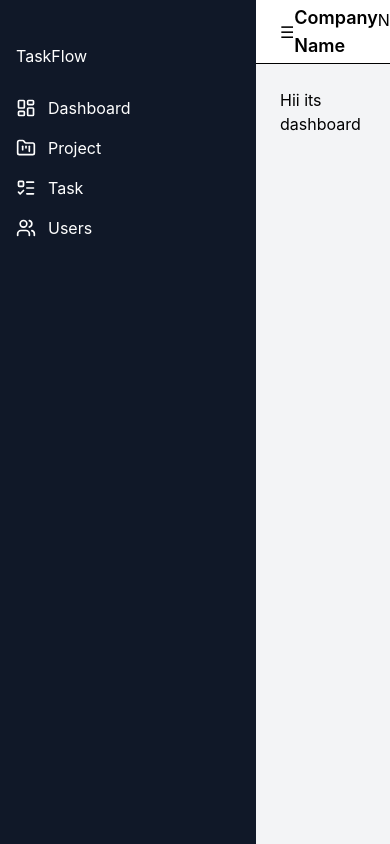
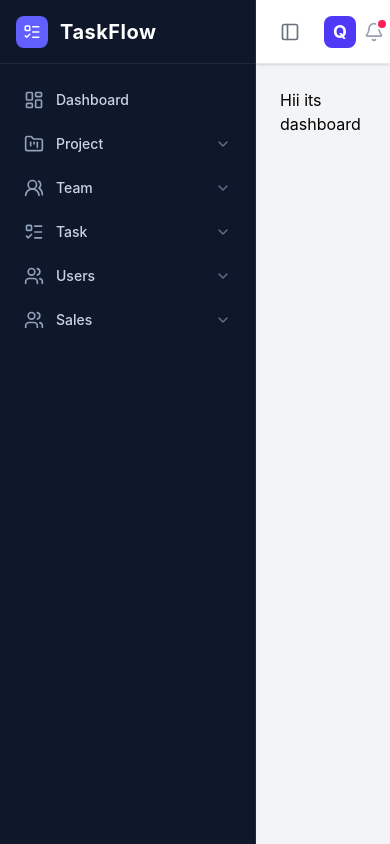
Before and after one commit to tekwing/project_management_system, a React (Vite) app in the folder frontend/: page / in a window 390 px wide. Built offline with nearby package versions, Linux system fonts and the light colour scheme.

Commit message:
update Header & sidebar Ui

```diff
--- a/frontend/src/components/layout/Header.tsx
+++ b/frontend/src/components/layout/Header.tsx
@@ -1,3 +1,4 @@
+import { Menu, Bell, Search, PanelLeft } from 'lucide-react';
 
 type HeaderProps = {
     collapsed: boolean;
@@ -5,31 +6,68 @@ type HeaderProps = {
 };
 
 export default function Header({
-        collapsed,
-        onToggle,
-    }: HeaderProps){
-    return(
-        <header className="flex items-center justify-between h-16 px-6 border-b bg-white">
-            {/* Left Section */}
-            <button onClick={onToggle}>
-                ☰
-            </button>
+    collapsed,
+    onToggle,
+}: HeaderProps) {
+    return (
+        <header className="flex items-center justify-between h-16 px-4 sm:px-6 border-b border-gray-200 bg-white sticky top-0 z-30 shadow-sm">
 
-            <div className="text-lg font-semibold">
-                Company Name
+            {/* Left Section: Menu Toggle & Brand */}
+            <div className="flex items-center gap-4">
+                <button
+                    onClick={onToggle}
+                    aria-label="Toggle Sidebar"
+                    className="p-2 text-gray-500 hover:text-indigo-600 hover:bg-indigo-50 rounded-lg transition-colors focus:outline-none focus:ring-2 focus:ring-indigo-500"
+                >
+                    {/* Switch icon based on collapsed state */}
+                    {collapsed ? <Menu size={20} /> : <PanelLeft size={20} />}
+                </button>
+
+                {/* Brand Logo / Name */}
+                <div className="flex items-center gap-2">
+                    <div className="flex items-center justify-center w-8 h-8 bg-indigo-600 rounded-lg">
+                        <span className="text-white font-bold text-lg leading-none">Q</span>
+                    </div>
+                    {/* Hidden on very small mobile screens, visible on small+ */}
+                    <span className="text-xl font-bold text-gray-900 hidden sm:block">
+                        Quantum
+                    </span>
+                </div>
             </div>
 
-            {/* Right Section */}
-            <div className="flex items-center gap-4">
-                <button>
-                    Notification Icon
+            {/* Right Section: Actions & Profile */}
+            <div className="flex items-center gap-3 sm:gap-5">
+
+                {/* Global Search Icon (Optional, common in headers) */}
+                <button className="p-2 text-gray-400 hover:text-gray-600 hover:bg-gray-100 rounded-full transition-colors hidden sm:block">
+                    <Search size={20} />
                 </button>
 
-                <button>
-                    Profile Icon
+                {/* Notification Bell with Badge */}
+                <button className="relative p-2 text-gray-400 hover:text-gray-600 hover:bg-gray-100 rounded-full transition-colors">
+                    <Bell size={20} />
+                    {/* Unread notification indicator (the little red dot) */}
+                    <span className="absolute top-1.5 right-1.5 block h-2 w-2 rounded-full bg-rose-500 ring-2 ring-white" />
                 </button>
+
+                {/* Vertical Divider */}
+                <div className="h-6 w-px bg-gray-200 hidden sm:block"></div>
+
+                {/* User Profile */}
+                <button className="flex items-center gap-3 p-1 pr-2 hover:bg-gray-50 rounded-full sm:rounded-lg transition-colors focus:outline-none focus:ring-2 focus:ring-indigo-500">
+                    {/* Using a placeholder avatar service */}
+                    <img
+                        src="https://ui-avatars.com/api/?name=Admin+User&background=e0e7ff&color=4f46e5"
+                        alt="User Profile"
+                        className="h-8 w-8 rounded-full border border-gray-200 object-cover"
+                    />
+                    <div className="hidden sm:flex flex-col items-start">
+                        <span className="text-sm font-semibold text-gray-700 leading-none">Admin User</span>
+                        <span className="text-xs text-gray-500 mt-1 leading-none">Workspace Owner</span>
+                    </div>
+                </button>
+
             </div>
         </header>
-    )
-
+    );
 }
--- a/frontend/src/components/layout/Sidebar.tsx
+++ b/frontend/src/components/layout/Sidebar.tsx
@@ -5,191 +5,195 @@ import {
     FolderKanban,
     ListTodo,
     Users,
+    UsersRound,
+    Circle,
     ChevronDown,
-    Circle
+    ChevronRight
 } from "lucide-react";
 
 type SidebarProps = {
     collapsed: boolean;
 };
 
-export default function Sidebar({
-        collapsed,
-    }: SidebarProps) {
+export default function Sidebar({ collapsed }: SidebarProps) {
+    // Optional: useLocation can be used to highlight the active route
+    // const location = useLocation();
 
-    const menu= [
+    const menu = [
         {
-            title:'Dashboard',
+            title: 'Dashboard',
             path: '/',
             icon: LayoutDashboard
         },
         {
-            title:'Project',
+            title: 'Project',
             icon: FolderKanban,
-            children:[
-                {
-                    title:'Add New Project',
-                    path:'/projects/add'
-                },
-                {
-                    title:'All Project',
-                    path:'/projects'
-                }
+            children: [
+                { title: 'Add New Project', path: '/projects/add' },
+                { title: 'All Projects', path: '/projects' }
             ]
         },
         {
-            title:'Task',
-            icon: ListTodo,
-            children:[
-                {
-                    title:'Add New Task',
-                    path:''
-                },
-                {
-                    title:'All Tasks',
-                    path:''
-                }
+            title: 'Team',
+            icon: UsersRound,
+            children: [
+                { title: 'Add Member', path: '/members/add' },
+                { title: 'All Members', path: '/members' }
             ]
         },
         {
-            title:'Users',
-            icon: Users,
-            children:[
-                {
-                    title:'Add New User',
-                    path:''
+            title: 'Task',
+            icon: ListTodo,
+            children: [
+                { title: 'Add New Task', path: '/tasks/add' },
+                { title: 'All Tasks', path: '/tasks' }
+            ]
         },
         {
-                    title:'All Users',
-                    path:''
-                }
+            title: 'Users',
+            icon: Users,
+            children: [
+                { title: 'Add New User', path: '/users/add' },
+                { title: 'All Users', path: '/users' }
+            ]
+        },
+        {
+            title: 'Sales',
+            icon: Users,
+            children: [
+                { title: 'Add New Lead', path: 'sales/lead/add' },
+                { title: 'All Leads', path: '/users' }
             ]
         },
     ];
 
     const [dropdownAction, setDropdownAction] = useState<string | null>(null);
-
     const [hoverMenu, setHoverMenu] = useState<string | null>(null);
-
     const hoverTimer = useRef<ReturnType<typeof setTimeout> | null>(null);
 
     return (
-        <aside className={`${collapsed ? "w-20" : "w-64"} bg-gray-900 text-white p-4 transition-all duration-300`}>
-            {collapsed &&(
-                <div className="mb-10 flex items-center justify-center"><ListTodo size={20} /></div>
+        <aside className={`flex flex-col min-h-screen bg-slate-900 text-slate-300 border-r border-slate-800 transition-all duration-300 z-40 ${collapsed ? "w-20" : "w-64"}`}>
+
+            {/* Logo Section */}
+            <div className="h-16 flex items-center justify-center border-b border-slate-800 mb-4 px-4">
+                {collapsed ? (
+                    <div className="flex items-center justify-center w-10 h-10 bg-indigo-500/10 rounded-xl text-indigo-400">
+                        <ListTodo size={24} />
+                    </div>
+                ) : (
+                    <div className="flex items-center gap-3 w-full">
+                        <div className="flex items-center justify-center w-8 h-8 bg-indigo-500 rounded-lg text-white">
+                            <ListTodo size={18} />
+                        </div>
+                        <span className="text-xl font-bold text-white tracking-wide">TaskFlow</span>
+                    </div>
                 )}
-            {!collapsed &&(
-                <div className="h-20 flex items-center ">TaskFlow</div>
-            )}
+            </div>
 
-            <nav>
-                <ul className="space-y-4">
+            {/* Navigation Section */}
+            <nav className="flex-1 px-3 space-y-1">
+                {menu.map((item) => {
+                    const isExpanded = dropdownAction === item.title;
+                    const isHovered = collapsed && hoverMenu === item.title;
 
-                    {menu.map((item)=>{
-                        if(item.path){
-                            return(
-                                <li key={item.title} className="hover:text-blue-400 cursor-pointer">
-                                    <Link to={item.path}>
-                                        <div  className={`flex items-center ${
-                                                collapsed ? "justify-center" : "gap-3"
-                                            }`}>
-                                            {item.icon && <item.icon size={20} />}
-                                            {!collapsed && item.title}
-                                        </div>
-                                    </Link >
-                                </li>
-                            )
-                        }else{
-                            return(
-                                <li key={item.title} className="relative"
-                                    onMouseEnter={() => {
-                                        if (hoverTimer.current) {
-                                            clearTimeout(hoverTimer.current);
+                    // 1. Single Link Items (No Children)
+                    if (item.path) {
+                        return (
+                            <Link
+                                key={item.title}
+                                to={item.path}
+                                className={`flex items-center rounded-lg cursor-pointer transition-all duration-200 group ${
+                                    collapsed ? "justify-center p-3" : "px-3 py-2.5 gap-3"
+                                } hover:bg-slate-800 hover:text-white`}
+                            >
+                                <item.icon size={20} className="text-slate-400 group-hover:text-indigo-400 transition-colors" />
+                                {!collapsed && <span className="font-medium text-sm">{item.title}</span>}
+                            </Link>
+                        );
                     }
 
-                                        if (collapsed) {
-                                            setHoverMenu(item.title);
-                                        }
+                    // 2. Dropdown Menu Items (Has Children)
+                    return (
+                        <div
+                            key={item.title}
+                            className="relative"
+                            onMouseEnter={() => {
+                                if (hoverTimer.current) clearTimeout(hoverTimer.current);
+                                if (collapsed) setHoverMenu(item.title);
                             }}
                             onMouseLeave={() => {
                                 if (collapsed) {
-                                            hoverTimer.current = setTimeout(() => {
-                                                setHoverMenu(null);
-                                            }, 200);
+                                    hoverTimer.current = setTimeout(() => setHoverMenu(null), 200);
                                 }
-                                    }}>
+                            }}
+                        >
+                            {/* Main Trigger Button */}
                             <div
-                                        onClick={() =>
-                                            setDropdownAction(
-                                                dropdownAction === item.title
-                                                ? null
-                                                : item.title
-                                            )
-                                        }
-                                        className="hover:text-blue-400 cursor-pointer"
+                                onClick={() => !collapsed && setDropdownAction(isExpanded ? null : item.title)}
+                                className={`flex items-center justify-between rounded-lg cursor-pointer transition-all duration-200 group ${
+                                    collapsed ? "justify-center p-3" : "px-3 py-2.5"
+                                } hover:bg-slate-800 hover:text-white ${isExpanded && !collapsed ? "bg-slate-800 text-white" : ""}`}
                             >
-                                        <div  className={`flex items-center ${
-                                                collapsed ? "justify-center" : "gap-3"
-                                            }`}>
-                                            {item.icon && <item.icon size={20} />}
-                                            {!collapsed && item.title}
+                                <div className={`flex items-center ${collapsed ? "justify-center" : "gap-3"}`}>
+                                    <item.icon size={20} className={`transition-colors ${isExpanded && !collapsed ? "text-indigo-400" : "text-slate-400 group-hover:text-indigo-400"}`} />
+                                    {!collapsed && <span className="font-medium text-sm">{item.title}</span>}
                                 </div>
 
+                                {/* Chevron indicator (only visible when expanded) */}
+                                {!collapsed && (
+                                    <ChevronDown
+                                        size={16}
+                                        className={`text-slate-500 transition-transform duration-300 ${isExpanded ? "rotate-180" : ""}`}
+                                    />
+                                )}
                             </div>
 
-                                    {item.children && (
-                                        <>
+                            {/* Expanded Accordion Menu (when Sidebar is OPEN) */}
                             {!collapsed && (
-                                                <ul
-                                                    className={`ml-12 space-y-2 text-gray-300 overflow-hidden transition-all duration-500 ease-in-out ${
-                                                        dropdownAction === item.title
-                                                            ? "max-h-40 opacity-100 mt-2"
-                                                            : "max-h-0 opacity-0"
-                                                    }`}
-                                                    >
+                                <div className={`overflow-hidden transition-all duration-300 ease-in-out ${isExpanded ? "max-h-48 opacity-100 mt-1" : "max-h-0 opacity-0"}`}>
+                                    <ul className="relative ml-5 pl-4 border-l border-slate-700 space-y-1">
                                         {item.children?.map((child) => (
                                             <li key={child.title}>
-                                                            <Link className="flex items-center gap-2" to={child.path}>
-                                                                <Circle size={6} fill="currentColor" />
+                                                <Link
+                                                    to={child.path}
+                                                    className="flex items-center gap-3 px-3 py-2 text-sm text-slate-400 hover:text-white hover:bg-slate-800/50 rounded-lg transition-colors group"
+                                                >
+                                                    <Circle size={6} className="text-slate-500 group-hover:text-indigo-400 transition-colors" fill="currentColor" />
                                                     {child.title}
                                                 </Link>
                                             </li>
                                         ))}
                                     </ul>
+                                </div>
                             )}
 
-                                            {collapsed && hoverMenu === item.title && (
-                                                <ul className="
-                                                        absolute
-                                                        left-16
-                                                        top-0
-                                                        w-48
-                                                        bg-gray-800
-                                                        rounded
-                                                        p-3
-                                                        space-y-2
-                                                        text-gray-300
-                                                        shadow-lg
-                                                        z-50
-                                                    "
-                                                    >
+                            {/* Popout Tooltip Menu (when Sidebar is COLLAPSED) */}
+                            {collapsed && isHovered && (
+                                <div className="absolute left-full top-0 ml-4 w-48 bg-slate-800 border border-slate-700 rounded-lg shadow-xl z-50 py-2 animate-in fade-in slide-in-from-left-2 duration-200">
+                                    {/* Small pointing triangle */}
+                                    <div className="absolute -left-1.5 top-4 w-3 h-3 bg-slate-800 border-l border-b border-slate-700 rotate-45"></div>
+
+                                    <div className="px-4 py-2 text-xs font-semibold text-slate-400 uppercase tracking-wider mb-1 border-b border-slate-700/50">
+                                        {item.title}
+                                    </div>
+                                    <ul>
                                         {item.children?.map((child) => (
                                             <li key={child.title}>
-                                                            <Link className="hover:text-blue-400" to={child.path}>
-
+                                                <Link
+                                                    to={child.path}
+                                                    className="flex items-center gap-2 px-4 py-2 text-sm text-slate-300 hover:text-white hover:bg-slate-700 transition-colors"
+                                                >
+                                                    <ChevronRight size={14} className="text-indigo-400" />
                                                     {child.title}
                                                 </Link>
                                             </li>
                                         ))}
                                     </ul>
+                                </div>
                             )}
-                                        </>
-                                    )}
-                                </li>
-                            )
-                        }
+                        </div>
+                    );
                 })}
-                </ul>
             </nav>
         </aside>
     );
```
Lines whose indentation alone changed are shown as unchanged.
